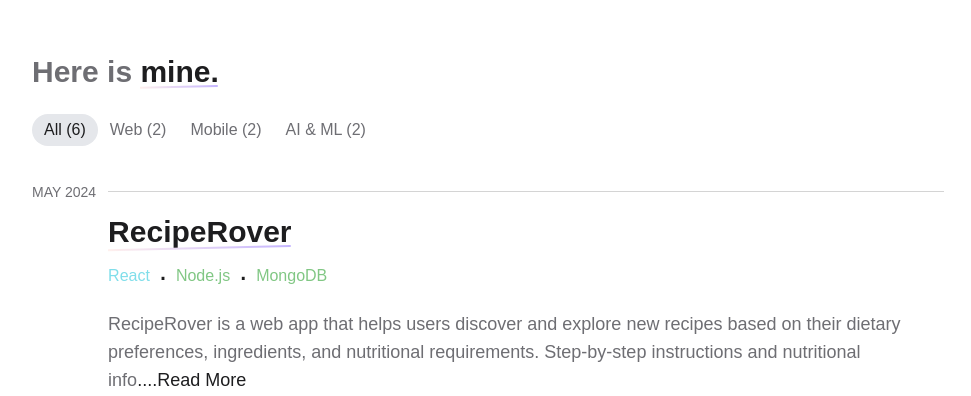
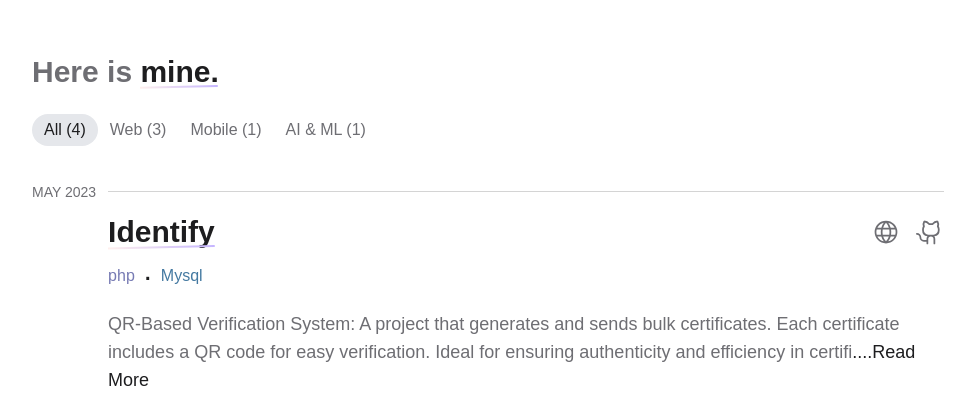
Before and after one commit to sujiiiiit/Archive, a React (Vite) app: page / in a window 1280 px wide. Shown: the part 2401-2797 px from the top of the page, without its empty margins (152-1123 px from the left). Built offline with nearby package versions, Linux system fonts and the light colour scheme; a web font is replaced by a local one.

Commit message:
project update

```diff
--- /dev/null
+++ b/src/assets/github.tsx
@@ -0,0 +1,22 @@
+interface WebProps {
+  className: string;
+}
+
+const App: React.FC<WebProps> = ({ className }) => {
+  return (
+    <>
+      <svg
+        xmlns="http://www.w3.org/2000/svg"
+        width="28"
+        height="28"
+        fill="#000000"
+        viewBox="0 0 256 256"
+        className={className}
+      >
+        <path d="M208.31,75.68A59.78,59.78,0,0,0,202.93,28,8,8,0,0,0,196,24a59.75,59.75,0,0,0-48,24H124A59.75,59.75,0,0,0,76,24a8,8,0,0,0-6.93,4,59.78,59.78,0,0,0-5.38,47.68A58.14,58.14,0,0,0,56,104v8a56.06,56.06,0,0,0,48.44,55.47A39.8,39.8,0,0,0,96,192v8H72a24,24,0,0,1-24-24A40,40,0,0,0,8,136a8,8,0,0,0,0,16,24,24,0,0,1,24,24,40,40,0,0,0,40,40H96v16a8,8,0,0,0,16,0V192a24,24,0,0,1,48,0v40a8,8,0,0,0,16,0V192a39.8,39.8,0,0,0-8.44-24.53A56.06,56.06,0,0,0,216,112v-8A58.14,58.14,0,0,0,208.31,75.68ZM200,112a40,40,0,0,1-40,40H112a40,40,0,0,1-40-40v-8a41.74,41.74,0,0,1,6.9-22.48A8,8,0,0,0,80,73.83a43.81,43.81,0,0,1,.79-33.58,43.88,43.88,0,0,1,32.32,20.06A8,8,0,0,0,119.82,64h32.35a8,8,0,0,0,6.74-3.69,43.87,43.87,0,0,1,32.32-20.06A43.81,43.81,0,0,1,192,73.83a8.09,8.09,0,0,0,1,7.65A41.72,41.72,0,0,1,200,104Z"></path>
+      </svg>
+    </>
+  );
+};
+
+export default App;
--- /dev/null
+++ b/src/assets/web.tsx
@@ -0,0 +1,22 @@
+interface WebProps {
+  className: string;
+}
+
+const App: React.FC<WebProps> = ({ className }) => {
+  return (
+    <>
+      <svg
+        xmlns="http://www.w3.org/2000/svg"
+        width="28"
+        height="28"
+        fill="#000000"
+        viewBox="0 0 256 256"
+        className={className}
+      >
+        <path d="M128,24h0A104,104,0,1,0,232,128,104.12,104.12,0,0,0,128,24Zm88,104a87.61,87.61,0,0,1-3.33,24H174.16a157.44,157.44,0,0,0,0-48h38.51A87.61,87.61,0,0,1,216,128ZM102,168H154a115.11,115.11,0,0,1-26,45A115.27,115.27,0,0,1,102,168Zm-3.9-16a140.84,140.84,0,0,1,0-48h59.88a140.84,140.84,0,0,1,0,48ZM40,128a87.61,87.61,0,0,1,3.33-24H81.84a157.44,157.44,0,0,0,0,48H43.33A87.61,87.61,0,0,1,40,128ZM154,88H102a115.11,115.11,0,0,1,26-45A115.27,115.27,0,0,1,154,88Zm52.33,0H170.71a135.28,135.28,0,0,0-22.3-45.6A88.29,88.29,0,0,1,206.37,88ZM107.59,42.4A135.28,135.28,0,0,0,85.29,88H49.63A88.29,88.29,0,0,1,107.59,42.4ZM49.63,168H85.29a135.28,135.28,0,0,0,22.3,45.6A88.29,88.29,0,0,1,49.63,168Zm98.78,45.6a135.28,135.28,0,0,0,22.3-45.6h35.66A88.29,88.29,0,0,1,148.41,213.6Z"></path>
+      </svg>
+    </>
+  );
+};
+
+export default App;
--- a/src/components/Sections/Projects/Projects.tsx
+++ b/src/components/Sections/Projects/Projects.tsx
@@ -1,54 +1,48 @@
 import React, { useState } from "react";
 import { motion } from "framer-motion";
+import WebIcon from "@/assets/web";
+import GithubIcon from "@/assets/github";
+import { link } from "fs";
 
 const projects = [
   {
-    name: "RecipeRover",
+    name: "Identify",
+    time: "May 2023",
+    description:
+      "QR-Based Verification System: A project that generates and sends bulk certificates. Each certificate includes a QR code for easy verification. Ideal for ensuring authenticity and efficiency in certificate distribution.",
+    categories: ["Web"],
+    tech_stack: ["php", "Mysql"],
+    link: "https://sujitstream.000webhostapp.com/",
+    githubLink: "https://github.com/sujiiiiit/qr_based_verfication_system",
+  },
+  {
+    name: "Gemini App",
+    time: "April 2024",
+    description:
+      "AI Chat App: A React Native application using Google Gemini for AI-powered chatting. It offers intelligent, real-time conversations with advanced language understanding. Designed for smooth and engaging user interactions.",
+    categories: ["Mobile","AI & ML"],
+    tech_stack: ["React Native", "Google Gemini"],
+    githubLink: "https://github.com/sujiiiiit/qr_based_verfication_system",
+  },
+  {
+    name: "Archive",
     time: "May 2024",
     description:
-      "RecipeRover is a web app that helps users discover and explore new recipes based on their dietary preferences, ingredients, and nutritional requirements. Step-by-step instructions and nutritional info included.",
+      "My Portfolio: Welcome to my personal portfolio! Explore my coding and design projects, showcasing my skills and creativity. Enjoy browsing through my work and get to know my professional journey.",
     categories: ["Web"],
-    tech_stack: ["React", "Node.js", "MongoDB"],
+    tech_stack: ["React", "Node.js","Tailwind CSS"],
+    link: "https://sujiiit.vercel.app/",
+    githubLink: "https://github.com/sujiiiiit/qr_based_verfication_system",
   },
   {
-    name: "FitTrack",
+    name: "DramaTube",
     time: "June 2024",
     description:
-      "FitTrack is a mobile fitness tracking app for setting and achieving health goals. Track activities, calories burned, and workouts. Provides personalized plans, progress tracking, and social features.",
-    categories: ["Mobile"],
-    tech_stack: ["Swift", "UIKit", "Firebase"],
-  },
-  {
-    name: "HealthGuard",
-    time: "June 2024",
-    description:
-      "HealthGuard is an AI-powered health monitoring system analyzing health metrics from wearable devices. Provides personalized insights and alerts for potential health risks.",
-    categories: ["AI & ML"],
-    tech_stack: ["TensorFlow", "Flask", "AWS"],
-  },
-  {
-    name: "TravelExplorer",
-    time: "June 2024",
-    description:
-      "TravelExplorer is a website for discovering and planning travel adventures. Browse destinations, find tips, book accommodations, and create personalized itineraries.",
+      "A website project designed to stream movies and drama videos in a YouTube-like interface. Enjoy a seamless browsing experience with easy navigation, personalized recommendations, and high-quality streaming. Your favorite films and series are just a click away!",
     categories: ["Web"],
-    tech_stack: ["React", "Node.js", "Express.js", "MongoDB"],
-  },
-  {
-    name: "BudgetBuddy",
-    time: "June 2024",
-    description:
-      "BudgetBuddy is a mobile app for managing finances and tracking expenses. Set budgets, categorize transactions, and visualize spending patterns.",
-    categories: ["Mobile"],
-    tech_stack: ["Kotlin", "Android Jetpack", "Firebase"],
-  },
-  {
-    name: "StockPredictor",
-    time: "June 2024",
-    description:
-      "StockPredictor is a ML model forecasting stock prices based on historical data and market trends. Analyzes company performance, economic indicators, and news sentiment.",
-    categories: ["AI & ML"],
-    tech_stack: ["Python", "Flask", "Google Cloud Platform"],
+    tech_stack: ["React", "Node.js","Cloudflare Workers","Tailwind CSS"],
+    link: "https://youtube-7ax.pages.dev/",
+    githubLink: "https://github.com/sujiiiiit/youtube",
   },
 ];
 
@@ -57,6 +51,11 @@ const techStack = [
     name: "React",
     light_color: "#80DEEA",
     dark_color: "#00838F",
+  },
+  {
+    name: "Tailwind CSS",
+    light_color: "#06B6D4",
+    dark_color: "#06B6D4",
   },
   {
     name: "Node.js",
@@ -119,9 +118,34 @@ const techStack = [
     dark_color: "#2962FF",
   },
   {
+    name: "Mysql",
+    light_color: "#4479A1",
+    dark_color: "#4479A1",
+  },
+  {
     name: "Google Cloud Platform",
     light_color: "#E57373",
     dark_color: "#D32F2F",
+  },
+  {
+    name: "Cloudflare Workers",
+    light_color: "#FF6633",
+    dark_color: "#F8902A",
+  },
+  {
+    name: "php",
+    light_color: "#777BB4",
+    dark_color: "#777BB4",
+  },
+  {
+    name: "Google Gemini",
+    light_color: "#8E75B2",
+    dark_color: "#8E75B2",
+  },
+  {
+    name: "React Native",
+    light_color: "#61DAFB",
+    dark_color: "#61DAFB",
   },
 ];
 
@@ -187,7 +211,7 @@ const ProjectList: React.FC = () => {
   };
 
   return (
-    <section  className="mt-20 xs:mt-16">
+    <section className="mt-20 xs:mt-16">
       <h2 className="font-bold text-3xl">
         Here is <span className="underlineText text-textPrimary">mine.</span>
       </h2>
@@ -232,8 +256,22 @@ const ProjectList: React.FC = () => {
             <div className="projectItems flex-grow">
               <div className="projectDivider after:content-[''] after:flex-grow after:h-px	after:bg-[#5b5b5b42] w-full  flex h-11 items-center"></div>
               <div className="projectHeading grid gap-2 items-center text-textPrimary text-3xl xs:text-xl">
-                <div className="project font-bold underlineText w-fit mr-4">
-                  {project.name}
+                <div className="project flex justify-between items-center">
+                  <span className="font-bold underlineText w-fit mr-4">
+                    {project.name}
+                  </span>
+                  <span className="flex justify-center items-center gap-4 xs:gap-3">
+                    {project.link && (
+                    <a href={project.link} target="_blank">
+                      <WebIcon className="fill-textSecondary hover:fill-textPrimary cursor-pointer w-7 h-7 xs:w-6 xs:h-6" />
+                    </a>
+                    )}
+                    {project.githubLink && (
+                    <a href={project.githubLink} target="_blank">
+                      <GithubIcon className="fill-textSecondary hover:fill-textPrimary cursor-pointer w-7 h-7 xs:w-6 xs:h-6" />
+                    </a>
+                    )}
+                  </span>
                 </div>
 
                 <div className="prjectTechStack flex flex-wrap">
```
